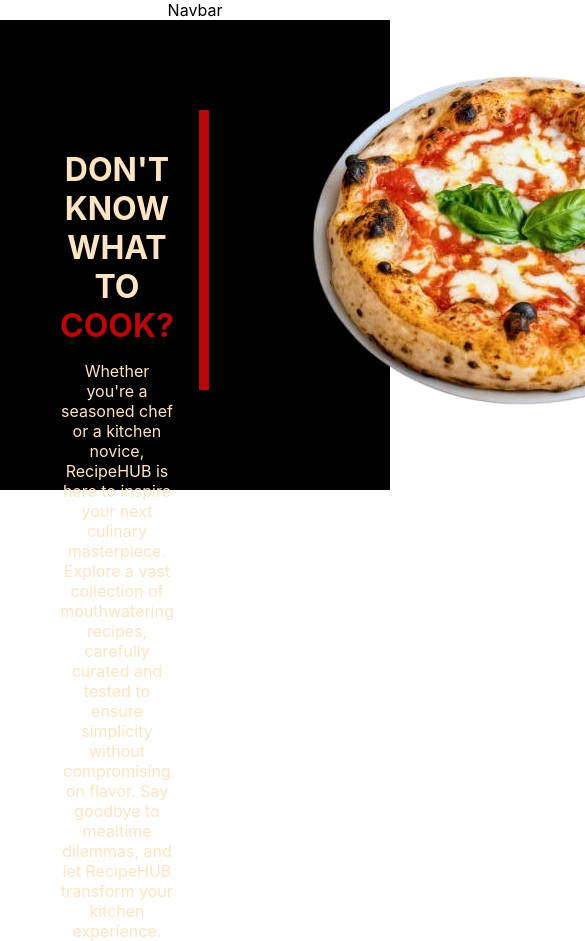
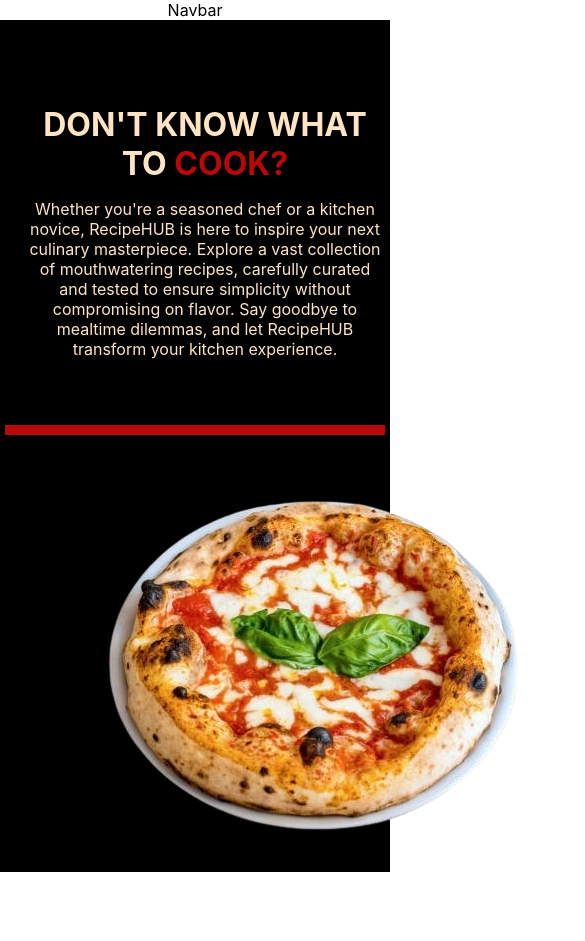
Before and after one commit to Renoy37/recipeHub-Project, a React (Create React App) app: page / in a window 390 px wide. Shown: the top 941 px of the page, 585 px wide, since content can reach past the window. After the commit the page ends 872 px from the top, so only its background shows below. Built offline with nearby package versions, Linux system fonts and the light colour scheme.

Commit message:
Adjusted media queries

```diff
--- a/src/App.css
+++ b/src/App.css
@@ -43,7 +43,7 @@
   background-color: black;
   color: bisque;
   padding: 10px;
-  height: 450px;
+  flex-grow: 1;
 }
 
 .intro {
@@ -62,6 +62,44 @@
 .separator {
   border: 5px solid rgb(185, 8, 8);
   margin-left: 25px;
-  height: 60%;
   margin-top: 80px;
+  flex-grow: 1;
+  margin-bottom: 40px;
 }
+
+.homeImage {
+  display: block;
+  max-width: 100%;
+  height: auto;
+  flex-grow: 1;
+}
+
+@media screen and (max-width: 480px) {
+  .intro {
+    padding-top: 60px;
+    padding-left: 10px;
+  }
+
+  .separator {
+    margin-top: 40px;
+    margin-bottom: 10px;
+  }
+}
+
+@media screen and (max-width: 768px) {
+  .landingPage {
+    flex-direction: column;
+    padding: 5px;
+  }
+
+  .intro {
+    padding-top: 80px;
+    padding-left: 20px;
+  }
+
+  .separator {
+    margin-left: 0;
+    margin-top: 50px;
+    margin-bottom: 20px;
+  }
+}
--- a/src/components/Home.js
+++ b/src/components/Home.js
@@ -20,7 +20,7 @@
                 </p>
             </div>
             <div className="separator"></div>
-            <div className="homeimage">
+            <div className="homeImage">
                 <img src={image1} alt="pizza" />
             </div>
         </div>
```
Also changed, not shown: src/notes.md (added, +40 -0 lines).
